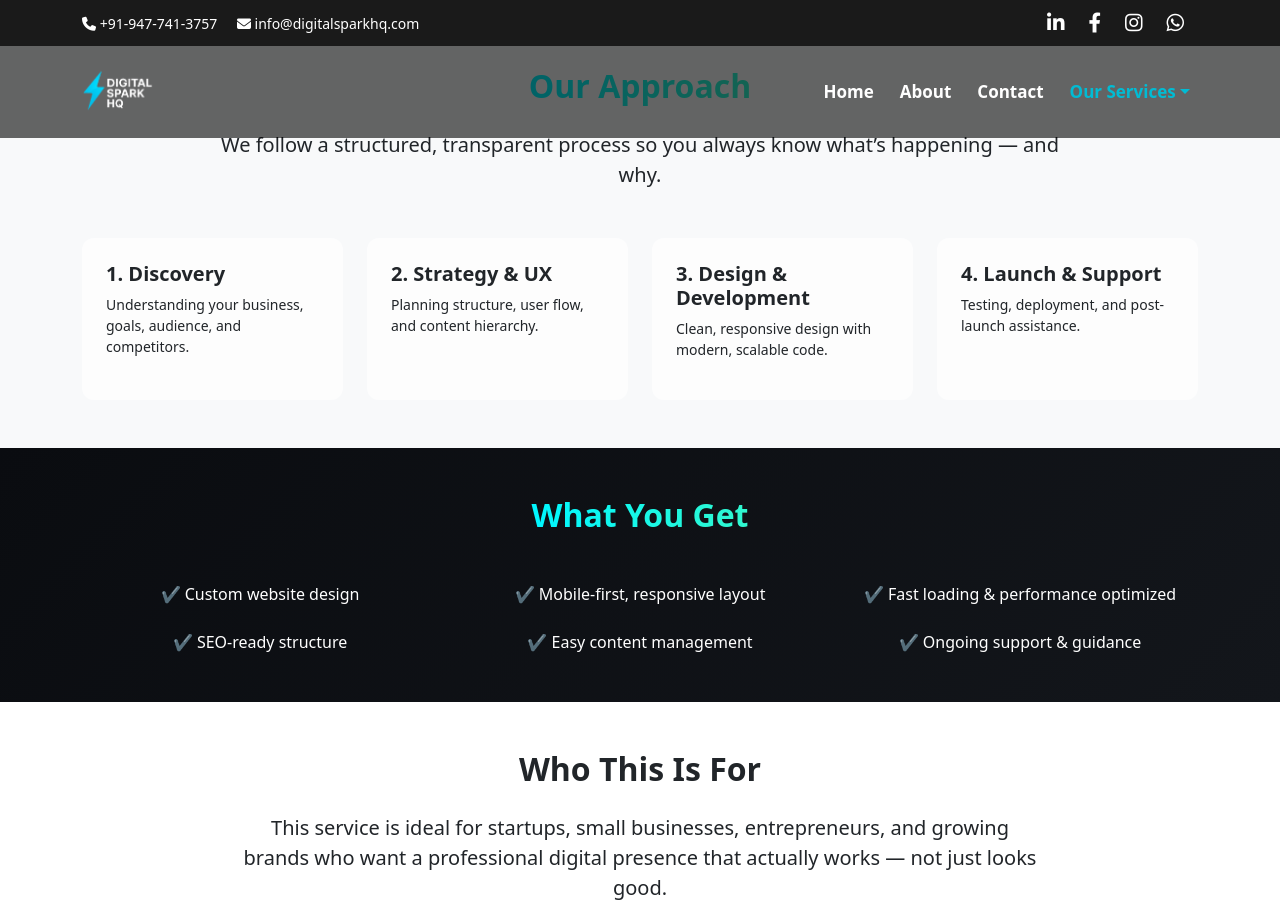
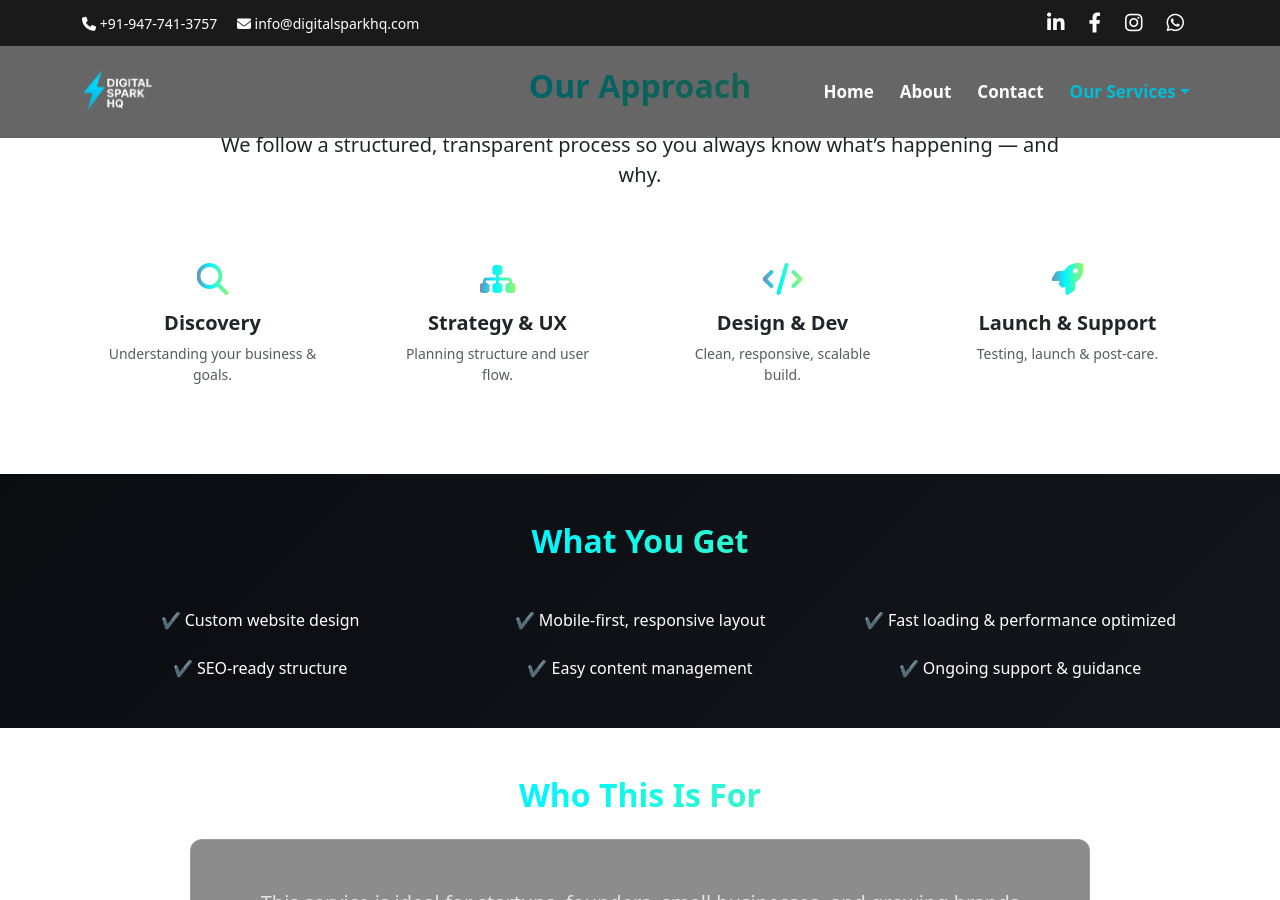
Before and after one commit to Iambiswajit-C/digitalsparkhq, a Jekyll site: the page built from services/web-design/index.md, in a window 1280 px wide and 900 px high, scrolled down 1137 px. Built offline with Jekyll 4.4.1, drawn with Linux system fonts in a browser that asks for light colours; some of the changed text lies outside the part shown.

Commit message:
Update index.md

```diff
--- a/services/web-design/index.md
+++ b/services/web-design/index.md
@@ -21,7 +21,6 @@
   </div>
 </section>
 
-<!-- WHAT THIS SERVICE SOLVES -->
 <section class="py-5 text-white position-relative">
   <div class="story-bg"></div>
   <div class="cross-pattern"></div>
@@ -31,38 +30,38 @@
       What This Service Solves
     </h2>
 
-   <div class="row g-4 text-center">
+    <div class="row g-4 text-center">
       <div class="col-md-6 col-lg-3">
-        <div class="team-card p-4 h-100">
+        <div class="glass-panel p-4 h-100">
           <h5 class="fw-bold mb-2">Outdated Design</h5>
-          <p class="small opacity-75">
+          <p class="small text-white-75">
             Websites that no longer reflect your brand or build trust.
           </p>
         </div>
       </div>
 
-   <div class="col-md-6 col-lg-3">
-        <div class="team-card p-4 h-100">
+      <div class="col-md-6 col-lg-3">
+        <div class="glass-panel p-4 h-100">
           <h5 class="fw-bold mb-2">Low Conversions</h5>
-          <p class="small opacity-75">
+          <p class="small text-white-75">
             Visitors arrive but don’t take action.
           </p>
         </div>
       </div>
 
-  <div class="col-md-6 col-lg-3">
-        <div class="team-card p-4 h-100">
+      <div class="col-md-6 col-lg-3">
+        <div class="glass-panel p-4 h-100">
           <h5 class="fw-bold mb-2">Slow Performance</h5>
-          <p class="small opacity-75">
+          <p class="small text-white-75">
             Heavy pages that hurt user experience and SEO.
           </p>
         </div>
       </div>
 
-   <div class="col-md-6 col-lg-3">
-        <div class="team-card p-4 h-100">
+      <div class="col-md-6 col-lg-3">
+        <div class="glass-panel p-4 h-100">
           <h5 class="fw-bold mb-2">Poor Mobile Experience</h5>
-          <p class="small opacity-75">
+          <p class="small text-white-75">
             Sites that don’t adapt to modern devices.
           </p>
         </div>
@@ -71,50 +70,45 @@
   </div>
 </section>
 
-<!-- OUR APPROACH -->
-<section class="py-5 bg-light text-dark">
+
+<section class="py-5 position-relative">
   <div class="container fade-in">
     <h2 class="fw-bold mb-4 gradient-text text-center">Our Approach</h2>
 
-   <p class="lead text-center mb-5 mx-auto" style="max-width: 850px;">
+    <p class="lead text-center mb-5 mx-auto" style="max-width:850px;">
       We follow a structured, transparent process so you always know what’s happening — and why.
     </p>
 
-  <div class="row g-4">
+    <div class="row g-4">
       <div class="col-md-6 col-lg-3">
-        <div class="about-card p-4 h-100">
-          <h5 class="fw-bold">1. Discovery</h5>
-          <p class="small">
-            Understanding your business, goals, audience, and competitors.
-          </p>
+        <div class="process-step p-4 h-100 text-center">
+          <i class="fa-solid fa-magnifying-glass fs-2 mb-3 gradient-text"></i>
+          <h5 class="fw-bold">Discovery</h5>
+          <p class="small opacity-75">Understanding your business & goals.</p>
         </div>
       </div>
 
-   <div class="col-md-6 col-lg-3">
-        <div class="about-card p-4 h-100">
-          <h5 class="fw-bold">2. Strategy & UX</h5>
-          <p class="small">
-            Planning structure, user flow, and content hierarchy.
-          </p>
+      <div class="col-md-6 col-lg-3">
+        <div class="process-step p-4 h-100 text-center">
+          <i class="fa-solid fa-sitemap fs-2 mb-3 gradient-text"></i>
+          <h5 class="fw-bold">Strategy & UX</h5>
+          <p class="small opacity-75">Planning structure and user flow.</p>
         </div>
       </div>
 
-  <div class="col-md-6 col-lg-3">
-        <div class="about-card p-4 h-100">
-          <h5 class="fw-bold">3. Design & Development</h5>
-          <p class="small">
-            Clean, responsive design with modern, scalable code.
-          </p>
+      <div class="col-md-6 col-lg-3">
+        <div class="process-step p-4 h-100 text-center">
+          <i class="fa-solid fa-code fs-2 mb-3 gradient-text"></i>
+          <h5 class="fw-bold">Design & Dev</h5>
+          <p class="small opacity-75">Clean, responsive, scalable build.</p>
         </div>
       </div>
 
-
-  <div class="col-md-6 col-lg-3">
-        <div class="about-card p-4 h-100">
-          <h5 class="fw-bold">4. Launch & Support</h5>
-          <p class="small">
-            Testing, deployment, and post-launch assistance.
-          </p>
+      <div class="col-md-6 col-lg-3">
+        <div class="process-step p-4 h-100 text-center">
+          <i class="fa-solid fa-rocket fs-2 mb-3 gradient-text"></i>
+          <h5 class="fw-bold">Launch & Support</h5>
+          <p class="small opacity-75">Testing, launch & post-care.</p>
         </div>
       </div>
     </div>
@@ -139,27 +133,32 @@
   </div>
 </section>
 
-<!-- WHO THIS IS FOR -->
-<section class="py-5">
+<section class="py-5 position-relative">
   <div class="container fade-in text-center">
-    <h2 class="fw-bold mb-4">Who This Is For</h2>
-    <p class="lead mx-auto" style="max-width: 800px;">
-      This service is ideal for startups, small businesses, entrepreneurs, and growing brands who want a professional digital presence that actually works — not just looks good.
-    </p>
+    <h2 class="fw-bold mb-4 gradient-text">Who This Is For</h2>
+
+    <div class="glass-panel p-5 mx-auto" style="max-width:900px;">
+      <p class="lead mb-0 text-white-75">
+        This service is ideal for startups, founders, small businesses, and growing brands who want a professional digital presence that actually performs — not just looks good.
+      </p>
+    </div>
   </div>
 </section>
 
-<!-- WHY DIGITAL SPARK HQ -->
 <section class="py-5 text-white position-relative">
   <div class="why-bg"></div>
 
-  <div class="container position-relative z-2 fade-in">
-    <h2 class="fw-bold mb-4 gradient-text text-center">Why Digital Spark HQ</h2>
-    <p class="lead mx-auto text-center" style="max-width: 900px;">
-      We don’t believe in one-size-fits-all websites.
-      Every project is approached with care, clarity, and long-term thinking.
-      <br><br>
-      Our focus is on building digital foundations that grow with your business — supported by honest communication, clean execution, and reliable delivery.
-    </p>
+  <div class="container position-relative z-2 fade-in text-center">
+    <h2 class="fw-bold mb-4 gradient-text">Why Digital Spark HQ</h2>
+
+    <div class="glass-panel p-5 mx-auto" style="max-width:900px;">
+      <p class="lead text-white-75 mb-0">
+        We don’t believe in one-size-fits-all websites.
+        Every project is approached with care, clarity, and long-term thinking.
+        <br><br>
+        Our focus is on building digital foundations that grow with your business —
+        supported by honest communication and reliable delivery.
+      </p>
+    </div>
   </div>
 </section>
```
